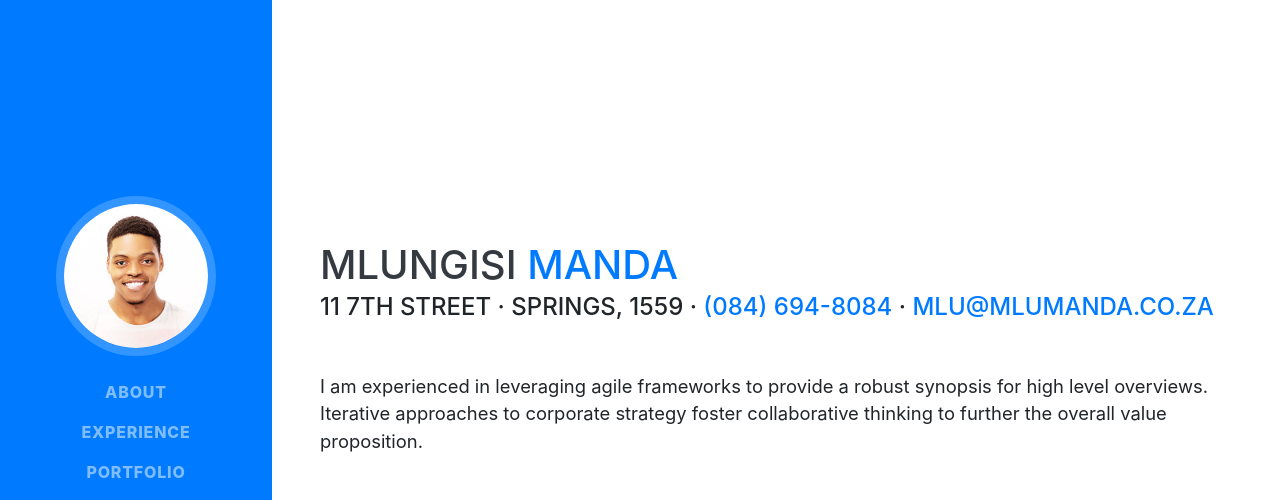
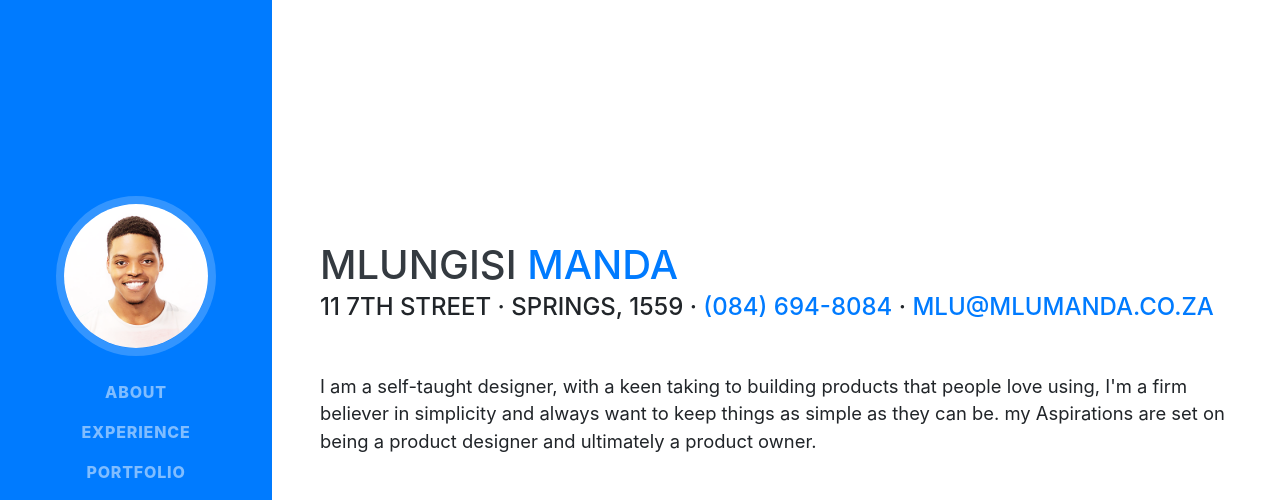
Before and after one commit to Mlu-ctrl-alt-design/cv, a website with bundled scripts: page index.html in a window 1280 px wide. Shown: the top 500 px of the page. Built offline with nearby package versions, Linux system fonts and the light colour scheme; a web font is replaced by a local one.

Commit message:
copy changes and updated Readme

```diff
--- a/index.html
+++ b/index.html
@@ -69,7 +69,7 @@
         <div class="subheading mb-5">11 7th street · Springs, 1559 · <a href="tel:+27846948084">(084) 694-8084</a> ·
           <a href="mailto:mlu@mlumanda.co.za">mlu@mlumanda.co.za</a>
         </div>
-        <p class="lead mb-5">I am experienced in leveraging agile frameworks to provide a robust synopsis for high level overviews. Iterative approaches to corporate strategy foster collaborative thinking to further the overall value proposition.</p>
+        <p class="lead mb-5">I am a self-taught designer, with a keen taking to building products that people love using, I'm a firm believer in simplicity and always want to keep things as simple as they can be. my Aspirations are set on being a product designer and ultimately a product owner.</p>
         <div class="social-icons">
           <a href="#">
             <i class="fab fa-linkedin-in"></i>
```
Also changed, not shown: README.md (deleted).
